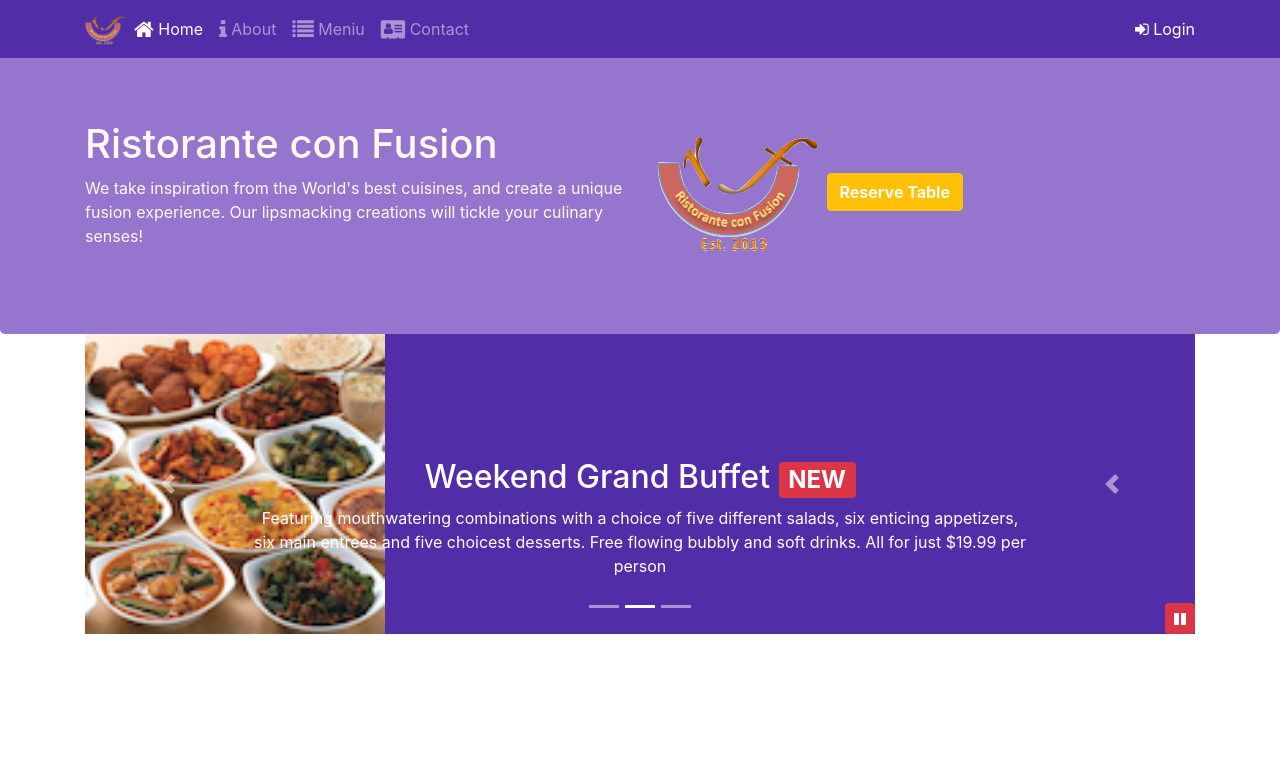
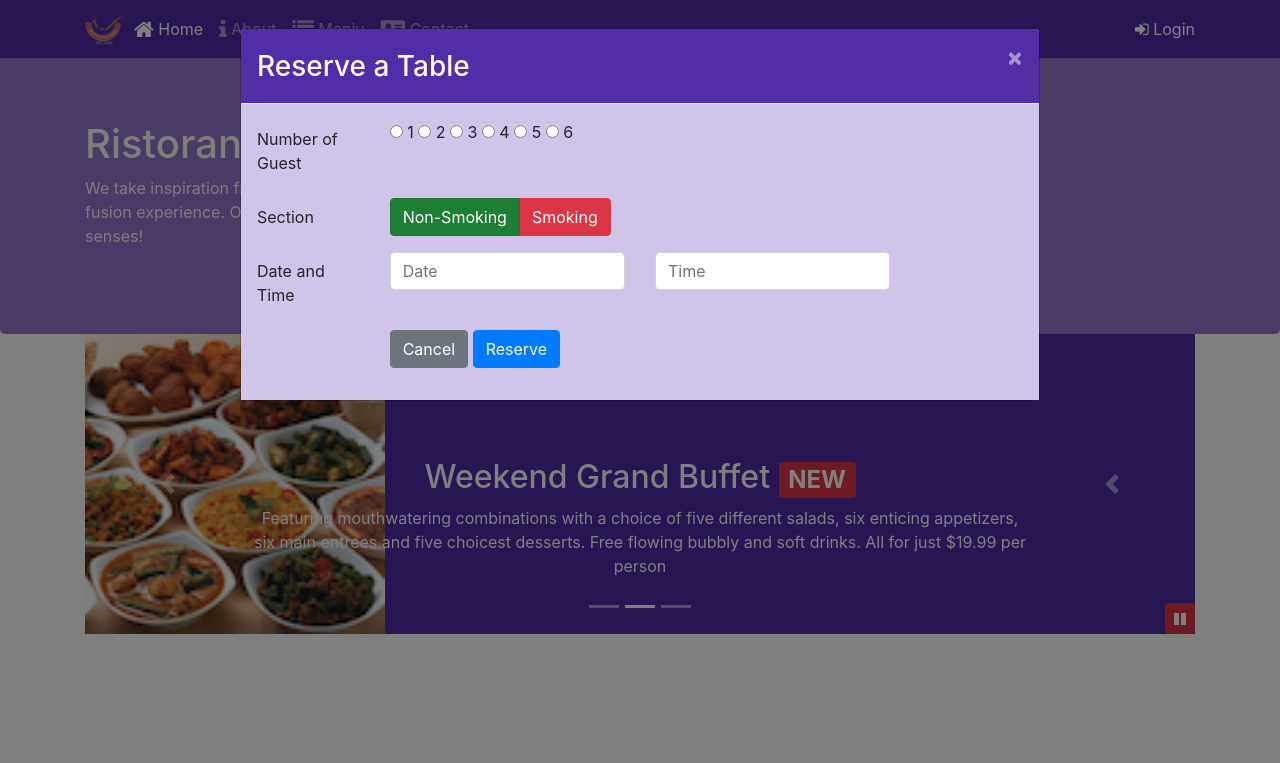
Before and after one commit to Castytis/bootstarp, a website: page index.html in a window 1280 px wide. Both pictures are taken after a click on the link "Reserve Table". Shown: the top 763 px of the page. Drawn offline with nearby package versions, Linux system fonts and the light colour scheme.

Commit message:
adding scripts

```diff
--- a/css/styles.scss
+++ b/css/styles.scss
@@ -1,7 +1,8 @@
 $lt-gray: #ddd;
 $background-dark: #512DA8;
-$background-light: #9575CD;
+$background-light:#9575CD;
 $background-pale: #D1C4E9;
+$header-color:    #fffaf0;
 
 // Height variables
 $carousel-item-height: 300px;
@@ -74,3 +75,15 @@ body{
     bottom: 0px;
     z-index: 1;
 }
+
+.modal-header {
+    background: $background-dark;
+    color: $header-color;
+    button {
+        color: $header-color;
+    }
+}
+
+.modal-body {
+    background: $background-pale;
+}
--- a/index.html
+++ b/index.html
@@ -45,7 +45,7 @@
             <div class="modal-content">
                 <div class="modal-header">
                     <h4 class="modal-title">Login </h4>
-                    <button type="button" class="close" data-dismiss="modal">&times;</button>
+                    <button type="button" class="close" id="close-login" >&times;</button>
                 </div>
                 <div class="modal-body">
                     <form>
@@ -67,7 +67,7 @@
                             </div>
                         </div>
                         <div class="form-row">
-                            <button type="button" class="btn btn-secondary btn-sm ml-auto" data-dismiss="modal">Cancel</button>
+                            <button id="cancel-login" type="button" class="btn btn-secondary btn-sm ml-auto" >Cancel</button>
                             <button type="submit" class="btn btn-primary btn-sm ml-1">Sign in</button>
                         </div>
                     </form>
@@ -82,7 +82,7 @@
       <div class="modal-content">
         <div class="modal-header">
           <h3 class="modal-title" id="exampleModalLabel">Reserve a Table</h3>
-          <button type="button" class="close" data-dismiss="modal" aria-label="Close">
+          <button type="button" class="close"  aria-label="Close" id="close-reserve">
             <span aria-hidden="true">&times;</span>
           </button>
         </div>
@@ -139,8 +139,8 @@
             </div>
             <div class="form-group row">
                 <div class="offset-md-2 col-md-10">
-                    <button type="button" class="btn btn-secondary" data-dismiss="modal">Cancel</button>
-                    <button type="submit" class="btn btn-primary">Reserve</button>
+                    <button type="button" class="btn btn-secondary" id="cancel-reserve">Cancel</button>
+                    <button type="submit" class="btn btn-primary" >Reserve</button>
                 </div>
             </div>
             </form>
@@ -336,8 +336,31 @@
                 $('#carouselButton').children('span').removeClass('fa-play');
                 $('#carouselButton').children('span').addClass('fa-pause');
              }
+         });
 
-         });
+         $("#reserve").click(function(){
+                $("#reserveTable").modal('show');
+            });
+            $("#login").click(function(){
+                $("#loginModal").modal('show');
+            });
+
+            $("#close-login").click(function(){
+                $("#loginModal").modal("hide");
+
+            });
+            $("#close-reserve").click(function(){
+                $("#reserveTable").modal("hide");
+
+            });
+            $("#cancel-reserve").click(function(){
+                $("#reserveTable").modal("hide");
+
+            });
+            $("#cancel-login").click(function(){
+                $("#loginModal").modal("hide");
+
+            });
      });
  </script>
 </body>
```
Also changed, not shown: css/styles.css.
